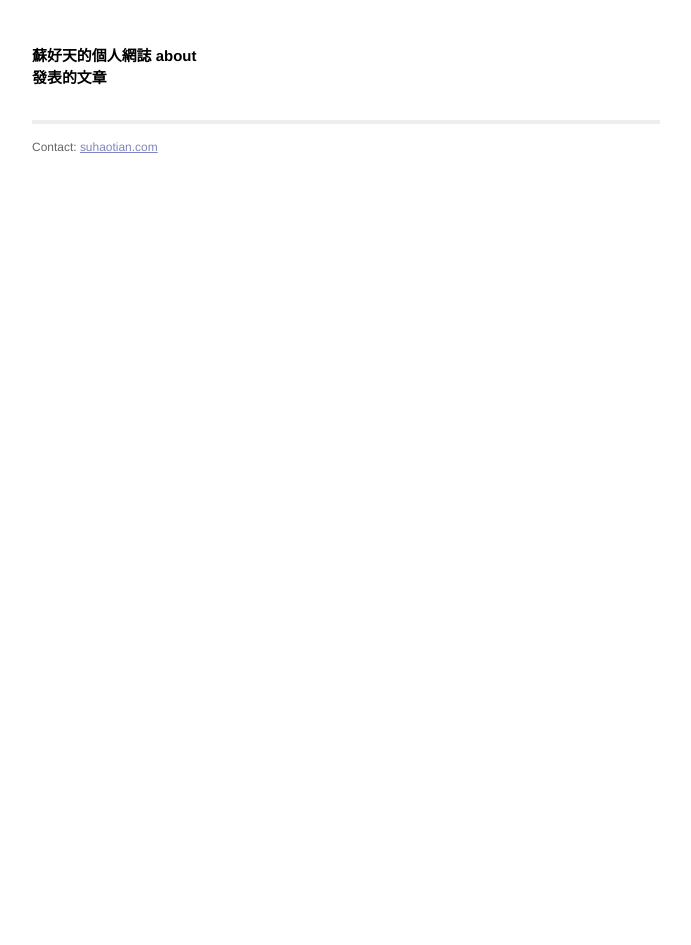
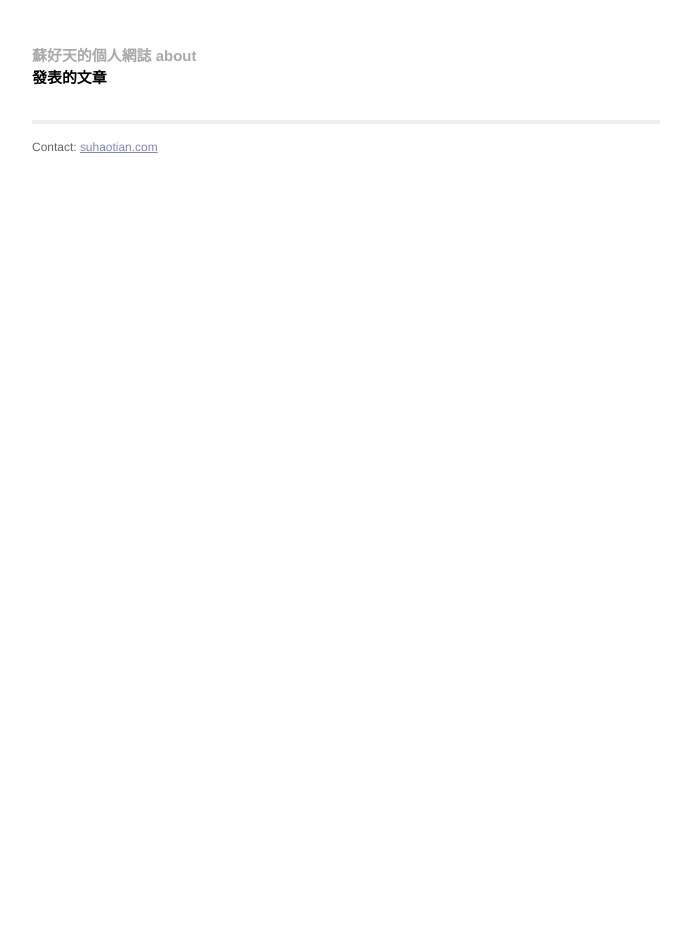
Before and after one commit to suhaotian/suhaotian.github.io, a Jekyll site: the page built from index.html, in a window 1280 px wide. Shown: the whole page, without its empty margins (294-985 px from the left). Built offline with Jekyll 4.4.1, drawn with Linux system fonts in a browser that asks for light colours; Markdown is read by kramdown in place of the engine named in the settings.

Commit message:
Update main.css

```diff
--- a/css/main.css
+++ b/css/main.css
@@ -82,7 +82,7 @@ a:visited { color: #a0a; }
 }
 
 .header a.extra {
-  color: #000;
+  color: #aaa;
   matgin-bottom:1.5em;
 
 }
```
